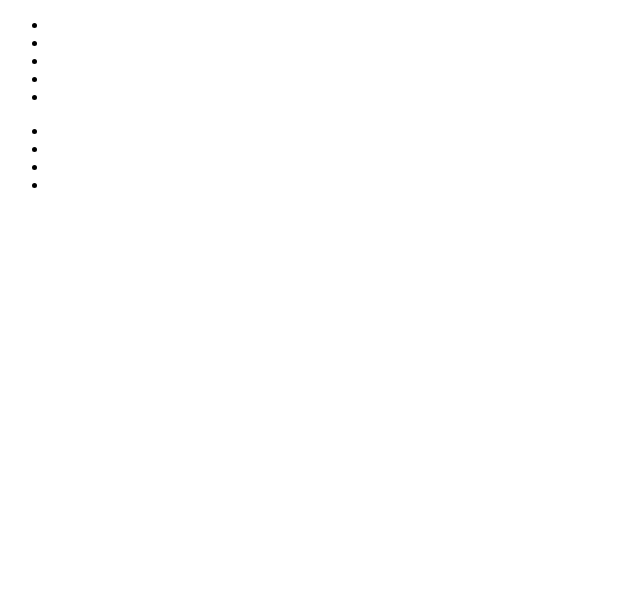
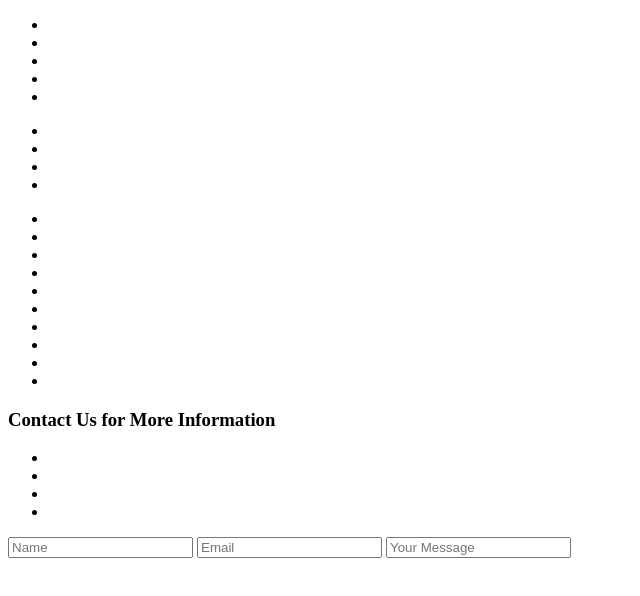
Before and after one commit to a-emery/2.2-sass-rwd, a plain HTML site: page index.html in a window 1280 px wide. Shown: the whole page, without its empty margins (0-640 px from the left). Drawn offline with nearby package versions, Linux system fonts and the light colour scheme; files that its build step writes are made by us from their sources.

Commit message:
Started filling out index.html

```diff
--- a/index.html
+++ b/index.html
@@ -35,6 +35,67 @@
     </ul>
   </nav>
 
+  <span class="banner">
+
+  </span>
+
+  <div class="articles">
+    <article></article>
+    <article></article>
+    <article></article>
+  </div>
+
+  <div class="side-pointer">
+
+  </div>
+
+  <div class="skateboarders">
+    <div class="skateboarder"></div>
+    <div class="skateboarder"></div>
+    <div class="skateboarder"></div>
+    <div class="skateboarder"></div>
+  </div>
+
+  <div class="skateboards">
+    <ul>
+      <li class="skateboard"></li>
+      <li class="skateboard"></li>
+      <li class="skateboard"></li>
+      <li class="skateboard"></li>
+      <li class="skateboard"></li>
+      <li class="skateboard"></li>
+      <li class="skateboard"></li>
+      <li class="skateboard"></li>
+      <li class="skateboard"></li>
+      <li class="skateboard"></li>
+    </ul>
+  </div>
+
+  <div class="contact">
+    <div class="contact-info">
+      <h3>Contact Us for More Information</h3>
+      <ul class="social-contact-icons">
+        <li class="social-contact-icon"></li>
+        <li class="social-contact-icon"></li>
+        <li class="social-contact-icon"></li>
+        <li class="social-contact-icon"></li>
+      </ul>
+    </div>
+
+    <form action="">
+      <label for=""></label>
+      <input type="text" placeholder="Name">
+
+      <label for=""></label>
+      <input type="text" placeholder="Email">
+
+      <label for=""></label>
+      <input type="text" placeholder="Your Message">
+    </form>
+
+  </div>
+
+
 </div>
 </body>
 </html>
```
